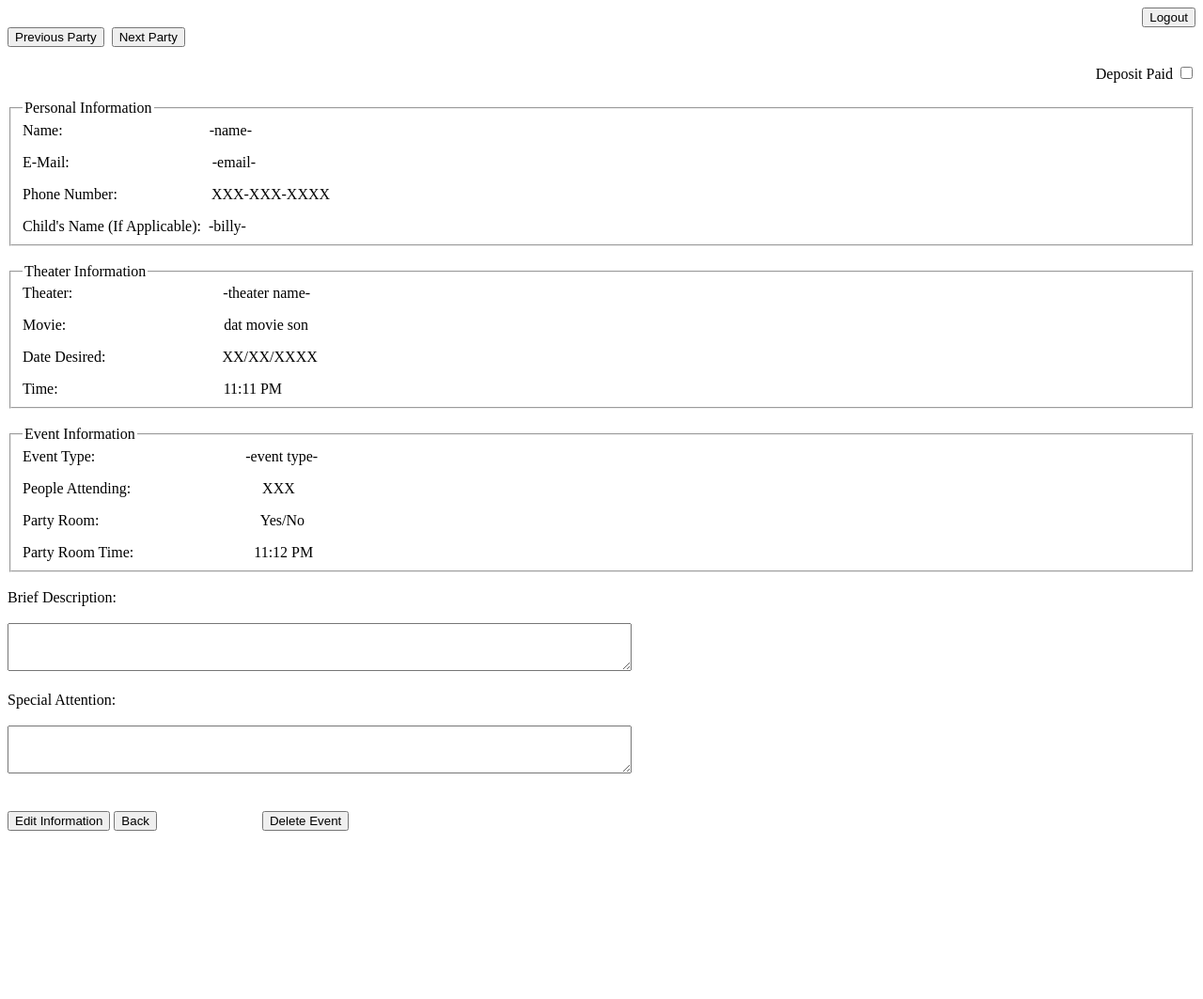
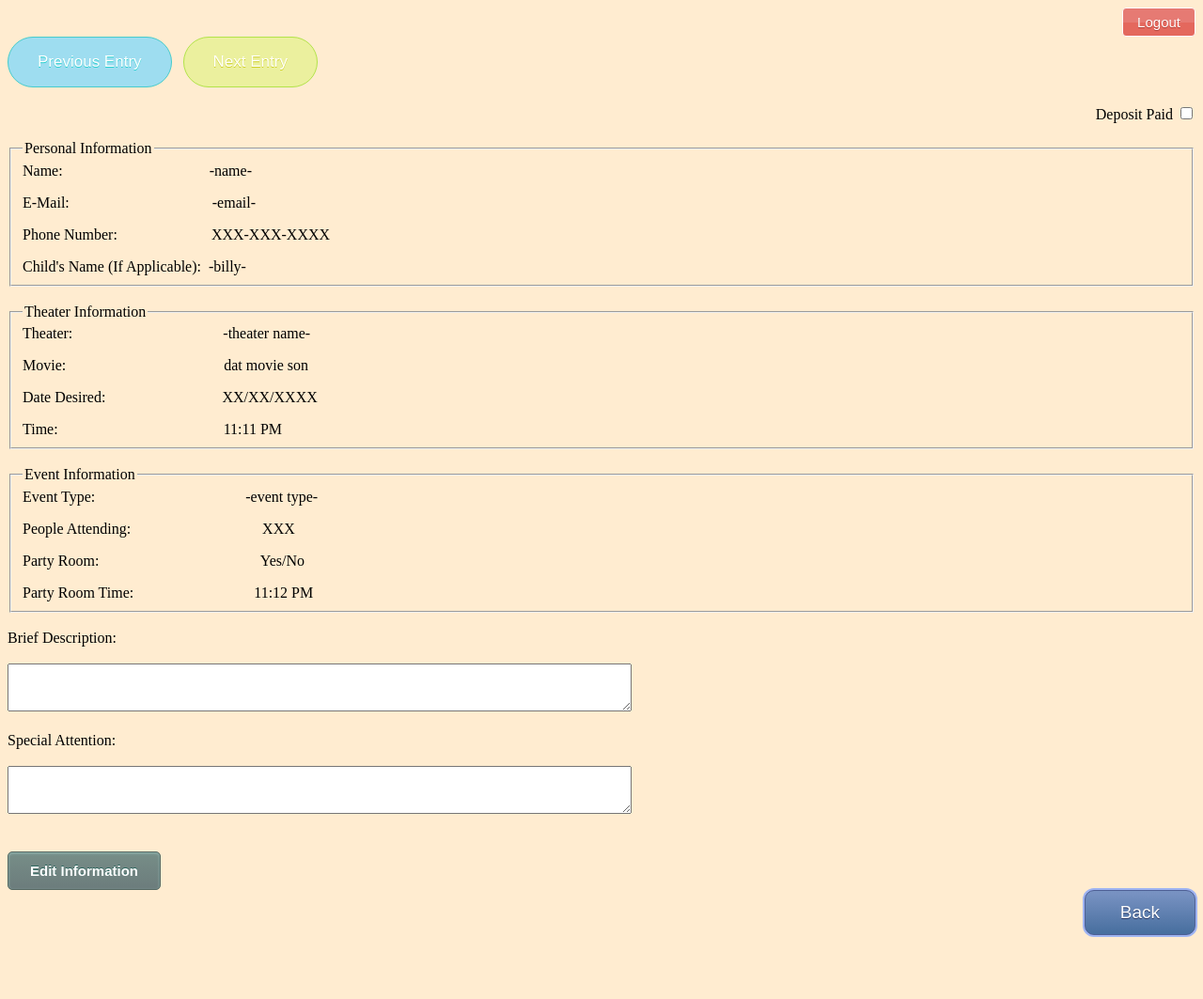
Before and after one commit to alext114/EPS, a PHP site: page /acceptedevents.html in a window 1280 px wide. Shown: the whole page at 94% size. Before the commit the page ends 884 px from the top, so only its background shows below. Run offline with PHP 8.4, Linux system fonts and the light colour scheme.

Commit message:
aesthetic changes

```diff
--- a/ButtonReferences.css
+++ b/ButtonReferences.css
@@ -23,7 +23,7 @@
 	top:1px;
 }
 
-.declineButton {
+.rejectButton {
 	background-color:#f74f4f;
 	-moz-border-radius:28px;
 	-webkit-border-radius:28px;
@@ -38,20 +38,20 @@
 	text-decoration:none;
 	text-shadow:0px 1px 0px #612a31;
 }
-.declineButton:hover {
+.rejectButton:hover {
 	background-color:#f54949;
 }
-.declineButton:active {
+.rejectButton:active {
 	position:relative;
 	top:1px;
 }
 
-.changeButton {
-	background-color:#f74f4f;
+.pushButton {
+	background-color:#d9d9d9;
 	-moz-border-radius:28px;
 	-webkit-border-radius:28px;
 	border-radius:28px;
-	border:1px solid #e32d2d;
+	border:1px solid #bababa;
 	display:inline-block;
 	cursor:pointer;
 	color:#ffffff;
@@ -59,12 +59,12 @@
 	font-size:17px;
 	padding:16px 31px;
 	text-decoration:none;
-	text-shadow:0px 1px 0px #612a31;
+	text-shadow:0px 1px 0px #2f6627;
 }
-.changeButton:hover {
-	background-color:#f54949;
+.pushButton:hover {
+	background-color:#a2a89e;
 }
-.changeButton:active {
+.pushButton:active {
 	position:relative;
 	top:1px;
 }
@@ -109,3 +109,183 @@
 	position:relative;
 	top:1px;
 }
+
+
+.logoutButton {
+	-moz-box-shadow:inset 0px 39px 0px -24px #e67a73;
+	-webkit-box-shadow:inset 0px 39px 0px -24px #e67a73;
+	box-shadow:inset 0px 39px 0px -24px #e67a73;
+	background-color:#e4685d;
+	-moz-border-radius:4px;
+	-webkit-border-radius:4px;
+	border-radius:4px;
+	border:1px solid #ffffff;
+	display:inline-block;
+	cursor:pointer;
+	color:#ffffff;
+	font-family:Arial;
+	font-size:15px;
+	padding:6px 15px;
+	text-decoration:none;
+	text-shadow:0px 1px 0px #b23e35;
+}
+.logoutButton:hover {
+	background-color:#eb675e;
+}
+.logoutButton:active {
+	position:relative;
+	top:1px;
+}
+
+.prevButton {
+	background-color:#9eddf0;
+	-moz-border-radius:28px;
+	-webkit-border-radius:28px;
+	border-radius:28px;
+	border:1px solid #46cccc;
+	display:inline-block;
+	cursor:pointer;
+	color:#ffffff;
+	font-family:Arial;
+	font-size:17px;
+	padding:16px 31px;
+	text-decoration:none;
+	text-shadow:0px 1px 0px #29cfcf;
+}
+.prevButton:hover {
+	background-color:#61e2eb;
+}
+.prevButton:active {
+	position:relative;
+	top:1px;
+}
+
+.nextButton {
+	background-color:#ebf09e;
+	-moz-border-radius:28px;
+	-webkit-border-radius:28px;
+	border-radius:28px;
+	border:1px solid #b2e349;
+	display:inline-block;
+	cursor:pointer;
+	color:#ffffff;
+	font-family:Arial;
+	font-size:17px;
+	padding:16px 31px;
+	text-decoration:none;
+	text-shadow:0px 1px 0px #cfcf27;
+}
+.nextButton:hover {
+	background-color:#eded5f;
+}
+.nextButton:active {
+	position:relative;
+	top:1px;
+}
+
+
+.backButton {
+	-moz-box-shadow: 0px 0px 0px 2px #9fb4f2;
+	-webkit-box-shadow: 0px 0px 0px 2px #9fb4f2;
+	box-shadow: 0px 0px 0px 2px #9fb4f2;
+	background:-webkit-gradient(linear, left top, left bottom, color-stop(0.05, #7892c2), color-stop(1, #476e9e));
+	background:-moz-linear-gradient(top, #7892c2 5%, #476e9e 100%);
+	background:-webkit-linear-gradient(top, #7892c2 5%, #476e9e 100%);
+	background:-o-linear-gradient(top, #7892c2 5%, #476e9e 100%);
+	background:-ms-linear-gradient(top, #7892c2 5%, #476e9e 100%);
+	background:linear-gradient(to bottom, #7892c2 5%, #476e9e 100%);
+	filter:progid:DXImageTransform.Microsoft.gradient(startColorstr='#7892c2', endColorstr='#476e9e',GradientType=0);
+	background-color:#7892c2;
+	-moz-border-radius:10px;
+	-webkit-border-radius:10px;
+	border-radius:10px;
+	border:1px solid #4e6096;
+	display:inline-block;
+	cursor:pointer;
+	color:#ffffff;
+	font-family:Arial;
+	font-size:19px;
+	padding:12px 37px;
+	text-decoration:none;
+	text-shadow:0px 1px 0px #283966;
+}
+
+.editButton {
+	-moz-box-shadow:inset 0px 1px 3px 0px #91b8b3;
+	-webkit-box-shadow:inset 0px 1px 3px 0px #91b8b3;
+	box-shadow:inset 0px 1px 3px 0px #91b8b3;
+	background:-webkit-gradient(linear, left top, left bottom, color-stop(0.05, #768d87), color-stop(1, #6c7c7c));
+	background:-moz-linear-gradient(top, #768d87 5%, #6c7c7c 100%);
+	background:-webkit-linear-gradient(top, #768d87 5%, #6c7c7c 100%);
+	background:-o-linear-gradient(top, #768d87 5%, #6c7c7c 100%);
+	background:-ms-linear-gradient(top, #768d87 5%, #6c7c7c 100%);
+	background:linear-gradient(to bottom, #768d87 5%, #6c7c7c 100%);
+	filter:progid:DXImageTransform.Microsoft.gradient(startColorstr='#768d87', endColorstr='#6c7c7c',GradientType=0);
+	background-color:#768d87;
+	-moz-border-radius:5px;
+	-webkit-border-radius:5px;
+	border-radius:5px;
+	border:1px solid #566963;
+	display:inline-block;
+	cursor:pointer;
+	color:#ffffff;
+	font-family:Arial;
+	font-size:15px;
+	font-weight:bold;
+	padding:11px 23px;
+	text-decoration:none;
+	text-shadow:0px -1px 0px #2b665e;
+}
+.editButton:hover {
+	background:-webkit-gradient(linear, left top, left bottom, color-stop(0.05, #6c7c7c), color-stop(1, #768d87));
+	background:-moz-linear-gradient(top, #6c7c7c 5%, #768d87 100%);
+	background:-webkit-linear-gradient(top, #6c7c7c 5%, #768d87 100%);
+	background:-o-linear-gradient(top, #6c7c7c 5%, #768d87 100%);
+	background:-ms-linear-gradient(top, #6c7c7c 5%, #768d87 100%);
+	background:linear-gradient(to bottom, #6c7c7c 5%, #768d87 100%);
+	filter:progid:DXImageTransform.Microsoft.gradient(startColorstr='#6c7c7c', endColorstr='#768d87',GradientType=0);
+	background-color:#6c7c7c;
+}
+.editButton:active {
+	position:relative;
+	top:1px;
+}
+
+.backButton:hover {
+	background:-webkit-gradient(linear, left top, left bottom, color-stop(0.05, #476e9e), color-stop(1, #7892c2));
+	background:-moz-linear-gradient(top, #476e9e 5%, #7892c2 100%);
+	background:-webkit-linear-gradient(top, #476e9e 5%, #7892c2 100%);
+	background:-o-linear-gradient(top, #476e9e 5%, #7892c2 100%);
+	background:-ms-linear-gradient(top, #476e9e 5%, #7892c2 100%);
+	background:linear-gradient(to bottom, #476e9e 5%, #7892c2 100%);
+	filter:progid:DXImageTransform.Microsoft.gradient(startColorstr='#476e9e', endColorstr='#7892c2',GradientType=0);
+	background-color:#476e9e;
+}
+.backButton:active {
+	position:relative;
+	top:1px;
+}
+
+.deleteButton {
+	-moz-box-shadow:inset 0px 34px 0px -15px #b54b3a;
+	-webkit-box-shadow:inset 0px 34px 0px -15px #b54b3a;
+	box-shadow:inset 0px 34px 0px -15px #b54b3a;
+	background-color:#a73f2d;
+	border:1px solid #241d13;
+	display:inline-block;
+	cursor:pointer;
+	color:#ffffff;
+	font-family:Arial;
+	font-size:15px;
+	font-weight:bold;
+	padding:9px 23px;
+	text-decoration:none;
+	text-shadow:0px -1px 0px #7a2a1d;
+}
+.deleteButton:hover {
+	background-color:#b34332;
+}
+.deleteButton:active {
+	position:relative;
+	top:1px;
+}
--- a/acceptedevents.html
+++ b/acceptedevents.html
@@ -3,11 +3,20 @@
   <head>
     <meta content="text/html; charset=utf-8" http-equiv="content-type">
     <title>acceptedeventsPage</title>
+    <style>
+    body{
+      background-color: #ffecd0
+    }
+  </style>
   </head>
   <body>
-    <div style="text-align: right;"><button name="logoutButton">Logout</button></div>
-    <button name="previousButton">Previous Party</button>&nbsp;&nbsp;<button name="nextButton">Next
-      Party</button>
+    <div style="text-align: right;">
+      <link rel="stylesheet" type="text/css" href="ButtonReferences.css">
+      <a href="ButtonReferences.css" class="logoutButton"> Logout</a></div>
+    <link rel="stylesheet" type="text/css" href="ButtonReferences.css">
+    <a href="ButtonReferences.css" class="prevButton"> Previous Entry</a>&nbsp;&nbsp;
+    <link rel="stylesheet" type="text/css" href="ButtonReferences.css">
+    <a href="ButtonReferences.css" class="nextButton"> Next Entry</a>
     <div style="text-align: left;"><br>
       <div style="text-align: right;">Deposit Paid <input name="depositCheckBox"
 
@@ -81,10 +90,13 @@
     <textarea rows="3" cols="80" name="attentionTextField"></textarea><br>
     <br>
     <br>
-    <button name="editButton">Edit Information</button> <button name="backButton">Back</button>
-    &nbsp; &nbsp;&nbsp; &nbsp;&nbsp;&nbsp; &nbsp;&nbsp;&nbsp; &nbsp;&nbsp;&nbsp;
-    &nbsp; &nbsp;&nbsp;&nbsp;&nbsp;&nbsp;&nbsp;&nbsp; <button name="deleteEventButton">Delete
-      Event</button><br>
+    <div style="text-align: left;">
+      <link rel="stylesheet" type="text/css" href="ButtonReferences.css">
+      <a href="ButtonReferences.css" class="editButton">Edit Information</a></div>
+    <div style="text-align: right;">
+      <link rel="stylesheet" type="text/css" href="ButtonReferences.css">
+      <a href="ButtonReferences.css" class="backButton">Back</a></div>
+    <br>
     <p></p>
     <p> </p>
     <p><br>
--- a/confirmation.html
+++ b/confirmation.html
@@ -36,8 +36,8 @@
     <h2 style="text-align: center;"><img style="width: 64px; height: 79px;" src="http://images.clipartpanda.com/movie-clipart-popcorn3.png"></h2>
     <div style="text-align: right;">
       <link rel="stylesheet" type="text/css" href="ButtonReferences.css">
-      <a href="ButtonReferences.css" class="changeButton">Wait I
-        need to Edit!</a> &nbsp;&nbsp;&nbsp;&nbsp;
+      <a href="ButtonReferences.css" class="rejectButton">Wait I need to Edit!</a>
+      &nbsp;&nbsp;&nbsp;&nbsp;
       <link rel="stylesheet" type="text/css" href="ButtonReferences.css">
       <a href="ButtonReferences.css" class="submitButton">Sounds Good!</a>
       <p><br>
```
Also changed, not shown: editinformation.html (+24 -7 lines), pendingevents.html (+30 -20 lines), submissionform.html (+5 -6 lines).
